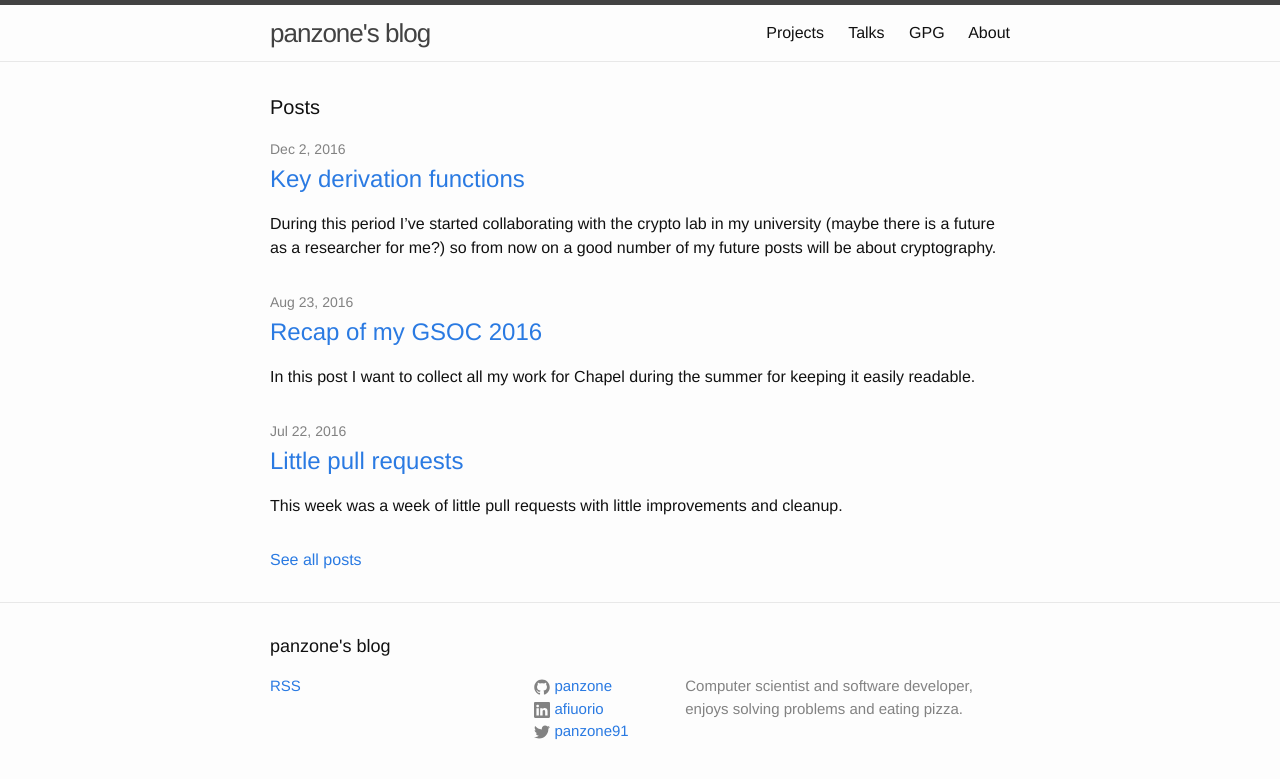
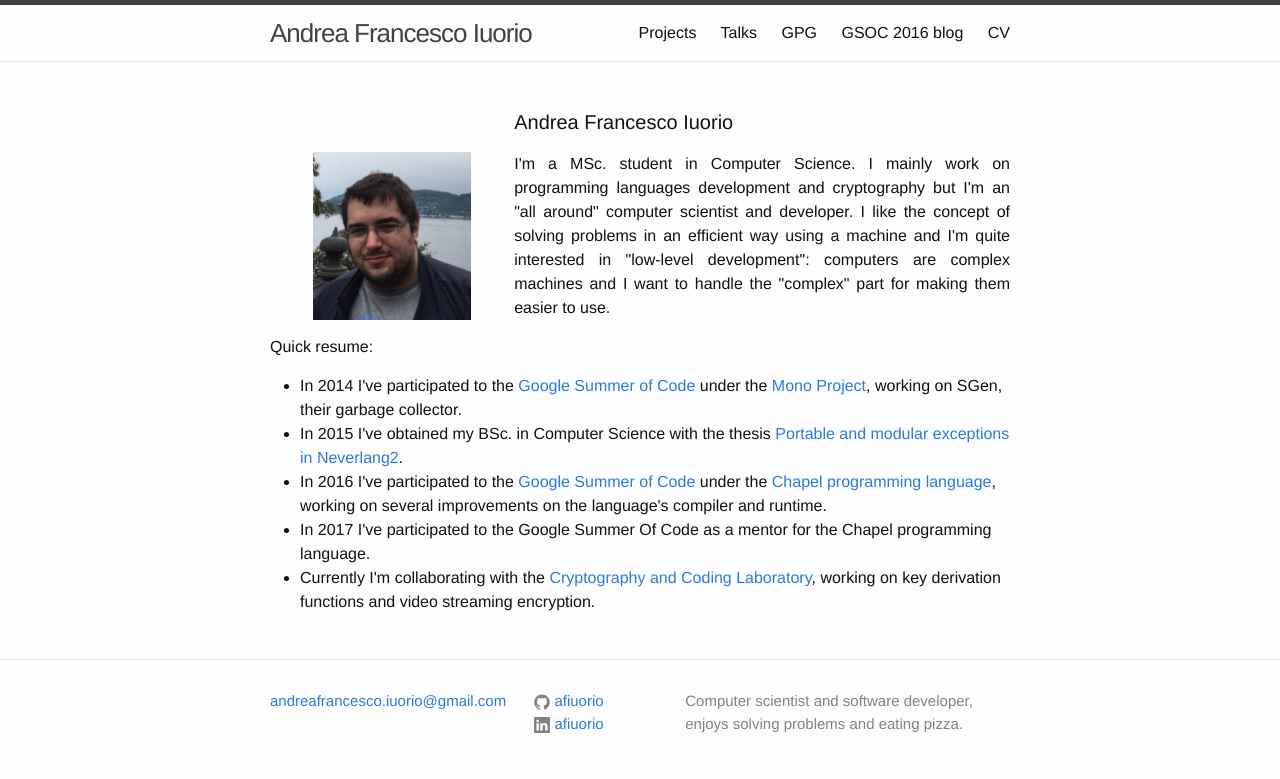
Before and after one commit to panzone91/panzone91.github.io, a Jekyll site: the page built from index.html, in a window 1280 px wide. Shown: the top 779 px of the page. Built offline with Jekyll 4.4.1, drawn with Linux system fonts in a browser that asks for light colours.

Commit message:
New version of website

```diff
--- a/_config.yml
+++ b/_config.yml
@@ -6,15 +6,15 @@
 # 'jekyll serve'. If you change this file, please restart the server process.
 
 # Site settings
-title: panzone's blog
-#email:
+title: Andrea Francesco Iuorio
+email_work: andreafrancesco.iuorio@gmail.com
+#email_personal: aa
 description: > # this means to ignore newlines until "baseurl:"
   Computer scientist and software developer,
   enjoys solving problems and eating pizza.
 baseurl: "" # the subpath of your site, e.g. /blog
-url: "https://panzone.github.io" # the base hostname & protocol for your site
-twitter_username: panzone91
-github_username: panzone
+url: "https://afiuorio.github.io" # the base hostname & protocol for your site
+github_username: afiuorio
 linkedin_username: afiuorio
 
 # Build settings
--- a/_includes/footer.html
+++ b/_includes/footer.html
@@ -2,13 +2,13 @@
 
   <div class="wrapper">
 
-    <h2 class="footer-heading">{{ site.title }}</h2>
+    <!--<h2 class="footer-heading">{{ site.title }}</h2>-->
 
     <div class="footer-col-wrapper">
       <div class="footer-col footer-col-1">
         <ul class="contact-list">
-          <li><a href="mailto:{{ site.email }}">{{ site.email }}</a></li>
-          <p class="rss-subscribe"><a href="{{ "/feed.xml" | prepend: site.baseurl }}">RSS</a></p>
+          <li><a href="mailto:{{ site.email }}">{{ site.email_work }}</a></li>
+          <li><a href="mailto:{{ site.email }}">{{ site.email_personal }}</a></li>
         </ul>
       </div>
 
@@ -24,11 +24,6 @@
             {% include icon-linkedin.html username=site.linkedin_username %}
           </li>
           {% endif %}
-          {% if site.twitter_username %}
-          <li>
-            {% include icon-twitter.html username=site.twitter_username %}
-          </li>
-          {% endif %}
         </ul>
       </div>
 
--- a/_includes/header.html
+++ b/_includes/header.html
@@ -19,6 +19,7 @@
           <a class="page-link" href="{{ my_page.url | prepend: site.baseurl }}">{{ my_page.title }}</a>
           {% endif %}
         {% endfor %}
+        <a class="page-link" href="/assets/cv.pdf">CV</a>
       </div>
     </nav>
 
--- a/_posts/2016-12-02-key-derivation-functions.markdown
+++ /dev/null
@@ -1,30 +0,0 @@
----
-layout: post
-title:  "Key derivation functions"
-date:   2016-12-02 11:23:41 +0200
-categories: crypto
----
-
-During this period I've started collaborating with the crypto lab in my university (maybe there is a future as a researcher for me?) so from now on a good number of my future posts will be about cryptography.<!--more-->
-
-Some of my friends asked me on what I'm currently working so I've decided to make a little blog post about it (this way next time someone asks me I just have to link this post). I also find quite important to be able to present a problem you're currently trying to solve in a simple and accessible way because you must keep the difficulties of the problem without all the difficult words.
-
-So, I'm currently working on Key Derivation Functions (KDF for short). The main idea about them is simple: a lot of cryptographic algorithms like AES128 require a key with a specific length. For example, AES128 requires a 128 bit key which means a password long 16 characters! This is a problem for usability, since it's difficult to use a password this long in several occasions (think about unlocking a smartphone). Also, there is the problem that the user's password can be longer than 16 characters. Obviously we can't use some simple extensions of the key (like adding all zeros at the end) because if in a key 64 bits are padding, the only part an attacker has to guess is the first 64 bits: this means less possible passwords. A KDF is a function that convert a password to a fixed-sized key in a "secure" way.
-
-How can be more "secure" than other methods? Even with a KDF, our main problem is that the password is often much shorter than a key so it's possible to try them all (this is called a "brute force attack"). Even with a KDF we can try all the passwords since what the user (and the attacker) has to input is the password and not the real key. For solving this problem, KDFs are created in a way that makes them hard to calculate: for converting a single password the computer has to do a lot work. The point is that if, for example, our KDF takes 82 ms for converting a password to a key (not a random number), we need almost three years to try all the passwords with 6 alphanumeric characters!
-
-There are several KDFs but the most common is PBKDF2. PBKDF2 is not very difficult but it's quite long so I'll use a simplified version ([here](https://en.wikipedia.org/wiki/PBKDF2) you can see the complete version of the algorithm):
-
-{% highlight c %}
-PBKDF2 (P, S, i) = U(1) + ... + U(i)
-U(1) = H(P, S)
-U(i) = H(P, U(i-1))
-{% endhighlight %}
-
-We can safely ignore what H does because from this simple version we can already see the main concept behind PBKDF2, what's make it "hard to calculate": the final password is generated by adding "i" numbers together and each of these numbers is generated using its predecessor: this way we must generate all the "i" numbers and we can't "skip" one of them. The "i" basically represents the "hard" part I was talking about before: if "i" is a big number (like 10000), we need to calculate a lot of numbers and this will take some time.
-
-For example, on a Wi-Fi router, the "i" parameter is set to 4096: for converting the password into the encryption key we need to calculate 4096 numbers. If we assume that this will take around 10 ms, for a user with the correct password generating the key will requires an almost imperceptible amount of time. However, let's think if we don't have the password: this means we can try only around 100 password per second. These seems a lot but if we have a password with 6 characters we need almost 252 days to try all the possible passwords at this speed!
-
-What if we can speed up the generation of U(i)? This way we can do the same number of U(i) in less time and maybe this will make our brute force attack doable (for example, if we can reduce the time to 7 ms, our 252 days will become 176 which is a nice improvement). Also, there is the possibility to execute more instances of PBKDF2 on different processors: if we have two processors, we can execute two PBKDF2 (and try two passwords) at the same time.
-
-Is it possible to speed up the algorithm and how we can do it? Is it possible to execute it concurrently while keeping the cost of the entire attack (both in time and money, since more processors means more money necessary for the attack) as cheap as possible? Those are the questions I'm trying to answer at the moment.
--- a/css/main.scss
+++ b/css/main.scss
@@ -51,3 +51,20 @@ $on-laptop:        800px;
         "layout",
         "syntax-highlighting"
 ;
+
+.column {
+    float: left;
+}
+
+.left {
+  width: 33%;
+}
+
+.right {
+  width: 67%;
+}
+
+img.resize {
+  max-width:65%;
+  max-height:65%;
+}
--- a/index.html
+++ b/index.html
@@ -4,19 +4,35 @@ layout: default
 
 <div class="home">
 
-  <h1 class="page-heading">Posts</h1>
+<!--  <h1 class="page-heading">Work in progress</h1>-->
+<p></p>
+<p>
+<div class="row">
+  <div class="column left">
+<center> <h1 class="page-heading">&zwnj;</h1> <img class="resize" src="/assets/5716264.jpg"></center>
+  </div>
+  <div class="column right">
+    <h1 class="page-heading">Andrea Francesco Iuorio</h1>
+    <p align="justify">I'm a MSc. student in Computer Science. I mainly work on programming languages development and
+    cryptography but I'm an "all around" computer scientist and developer. I like the concept of solving
+    problems in an efficient way using a machine and I'm quite interested in "low-level development":
+    computers are complex machines and I want to handle the "complex" part for making them easier to use.</p>
+  </div>
+</div>
+</p>
+<p>
+ Quick resume:
+  <ul>
+    <li>In 2014 I've participated to the <a href="https://www.google-melange.com/gsoc/project/details/google/gsoc2014/panzone/5717271485874176">Google Summer of Code</a>
+    under the <a href="http://www.mono-project.com/community/google-summer-of-code/">Mono Project</a>, working on SGen, their garbage collector.</li>
 
-  <ul class="post-list">
-    {% for post in site.posts limit:3%}
-      <li>
-        <span class="post-meta">{{ post.date | date: "%b %-d, %Y" }}</span>
-        <h2>
-          <a class="post-link" href="{{ post.url | prepend: site.baseurl }}">{{ post.title }}</a>
-        </h2>
-        {{ post.excerpt }}
-      </li>
-    {% endfor %}
+    <li>In 2015 I've obtained my BSc. in Computer Science with the thesis <a href="/assets/thesis_afi_bsc.pdf">Portable and modular exceptions in Neverlang2</a>.</li>
+
+    <li>In 2016 I've participated to the <a href="https://summerofcode.withgoogle.com/projects/#6738560711393280">Google Summer of Code</a> under the <a href="http://chapel.cray.com">Chapel programming language</a>, working on several improvements on the language's compiler and runtime.</li>
+
+    <li>In 2017 I've participated to the Google Summer Of Code as a mentor for the Chapel programming language.</li>
+
+    <li>Currently I'm collaborating with the <a href="http://www.club.di.unimi.it">Cryptography and Coding Laboratory</a>, working on key derivation functions and video streaming encryption.</li>
   </ul>
+</p>
 </div>
-  <a href="posts.html">See all posts</a>
-</div>
```
Also changed, not shown: abn-projects.md (+3 -3 lines), aboaab_gsoc_2016.html (added, +22 -0 lines), about.md (deleted, +0 -17 lines), feed.xml (deleted, +0 -30 lines), assets/5716264.jpg (added), 1 other file.
